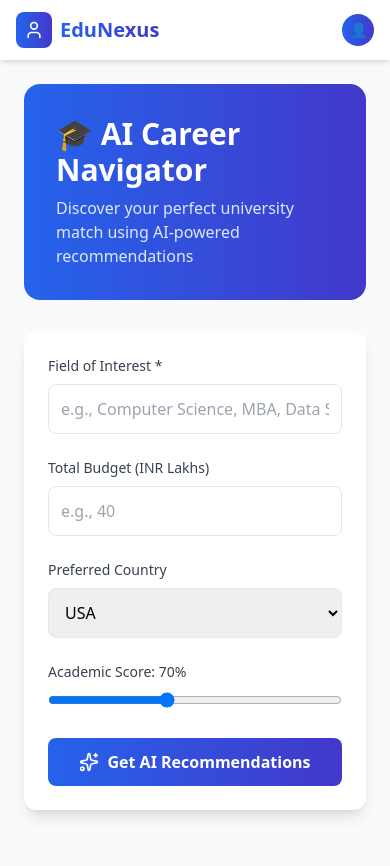
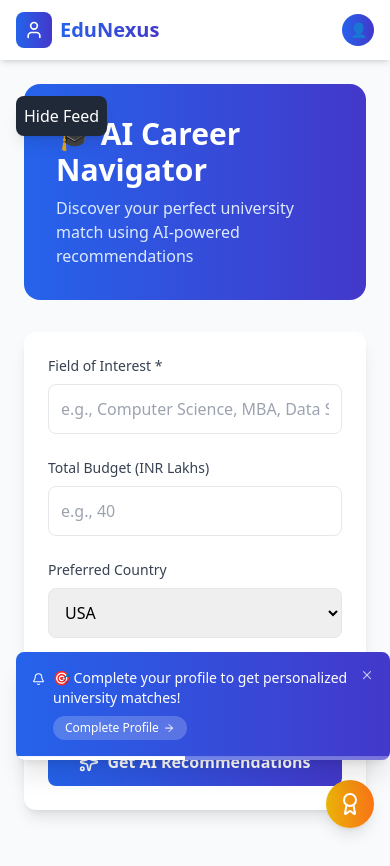
Before and after one commit to VasupriyaPatnaik/EduPath-AI, a React (Create React App) app in the folder frontend/: page / in a window 390 px wide. Built offline with nearby package versions, Linux system fonts and the light colour scheme.

Commit message:
feat: enhance App component with user journey tracking and sidebar for PersonalizedFeed

```diff
--- a/frontend/src/App.js
+++ b/frontend/src/App.js
@@ -1,4 +1,4 @@
-import React, { useState } from 'react';
+import React, { useState, useEffect } from 'react';
 import { Toaster } from 'react-hot-toast';
 import Navbar from './components/Navbar';
 import CareerNavigator from './components/CareerNavigator';
@@ -7,9 +7,38 @@
 import Chatbot from './components/Chatbot';
 import AdmissionPredictor from './components/AdmissionPredictor';
 import TimelineGenerator from './components/TimelineGenerator';
+import Gamification from './components/Gamification';
+import PersonalizedFeed from './components/PersonalizedFeed';
+import SmartNudges from './components/SmartNudges';
 
 function App() {
   const [activeTab, setActiveTab] = useState('navigator');
+  const [userJourneyStage, setUserJourneyStage] = useState('exploration');
+  const [showSidebar, setShowSidebar] = useState(true);
+  const [pointsNotification, setPointsNotification] = useState(null);
+
+  // Track user journey stage based on actions
+  useEffect(() => {
+    const handleAction = (e) => {
+      if (e.detail?.type === 'get_recommendations') {
+        setUserJourneyStage('exploration');
+      } else if (e.detail?.type === 'calculate_roi') {
+        setUserJourneyStage('application');
+      } else if (e.detail?.type === 'check_loan') {
+        setUserJourneyStage('loan');
+      }
+    };
+
+    window.addEventListener('userAction', handleAction);
+    window.addEventListener('pointsEarned', (e) => {
+      setPointsNotification(e.detail);
+      setTimeout(() => setPointsNotification(null), 3000);
+    });
+
+    return () => {
+      window.removeEventListener('userAction', handleAction);
+    };
+  }, []);
 
   const renderContent = () => {
     switch(activeTab) {
@@ -34,7 +63,39 @@
     <div className="min-h-screen bg-gray-50">
       <Toaster position="top-right" />
       <Navbar activeTab={activeTab} setActiveTab={setActiveTab} />
-      {renderContent()}
+
+      <div className="flex">
+        {/* Main Content */}
+        <div className="flex-1">
+          {renderContent()}
+        </div>
+
+        {/* Sidebar with Personalized Feed */}
+        {showSidebar && (
+          <div className="w-96 p-4 hidden lg:block">
+            <PersonalizedFeed userProfile={{ interest: 'Computer Science' }} />
+          </div>
+        )}
+      </div>
+
+      {/* Growth Features */}
+      <Gamification />
+      <SmartNudges userJourneyStage={userJourneyStage} />
+
+      {/* Points Notification */}
+      {pointsNotification && (
+        <div className="fixed top-20 right-4 bg-green-500 text-white px-4 py-2 rounded-lg shadow-lg z-50 animate-slide-in">
+          +{pointsNotification.points} XP! {pointsNotification.reason}
+        </div>
+      )}
+
+      {/* Toggle Sidebar Button */}
+      <button
+        onClick={() => setShowSidebar(!showSidebar)}
+        className="fixed left-4 top-24 bg-gray-800 text-white p-2 rounded-lg shadow-lg lg:hidden"
+      >
+        {showSidebar ? 'Hide' : 'Show'} Feed
+      </button>
     </div>
   );
 }
```
